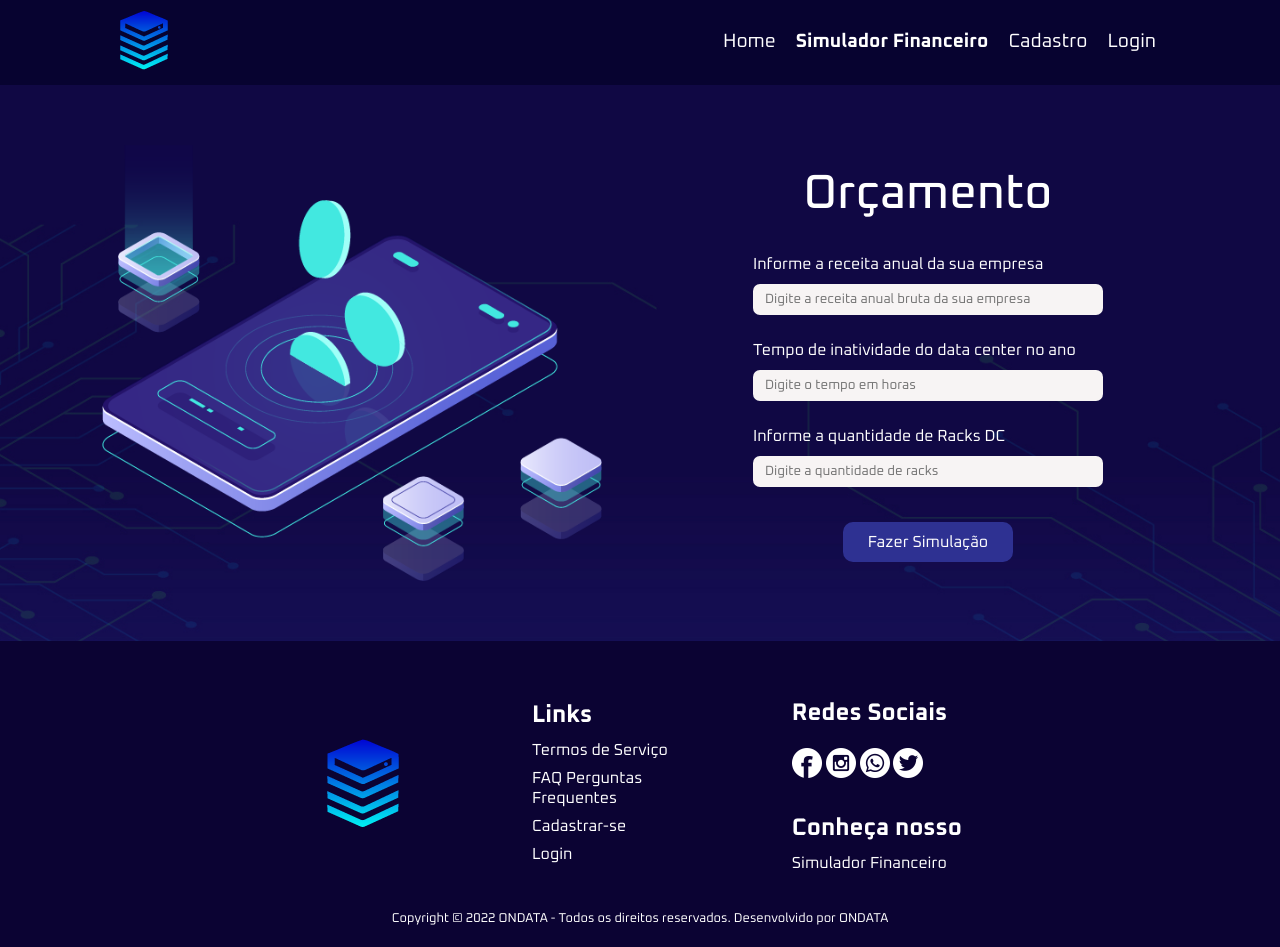
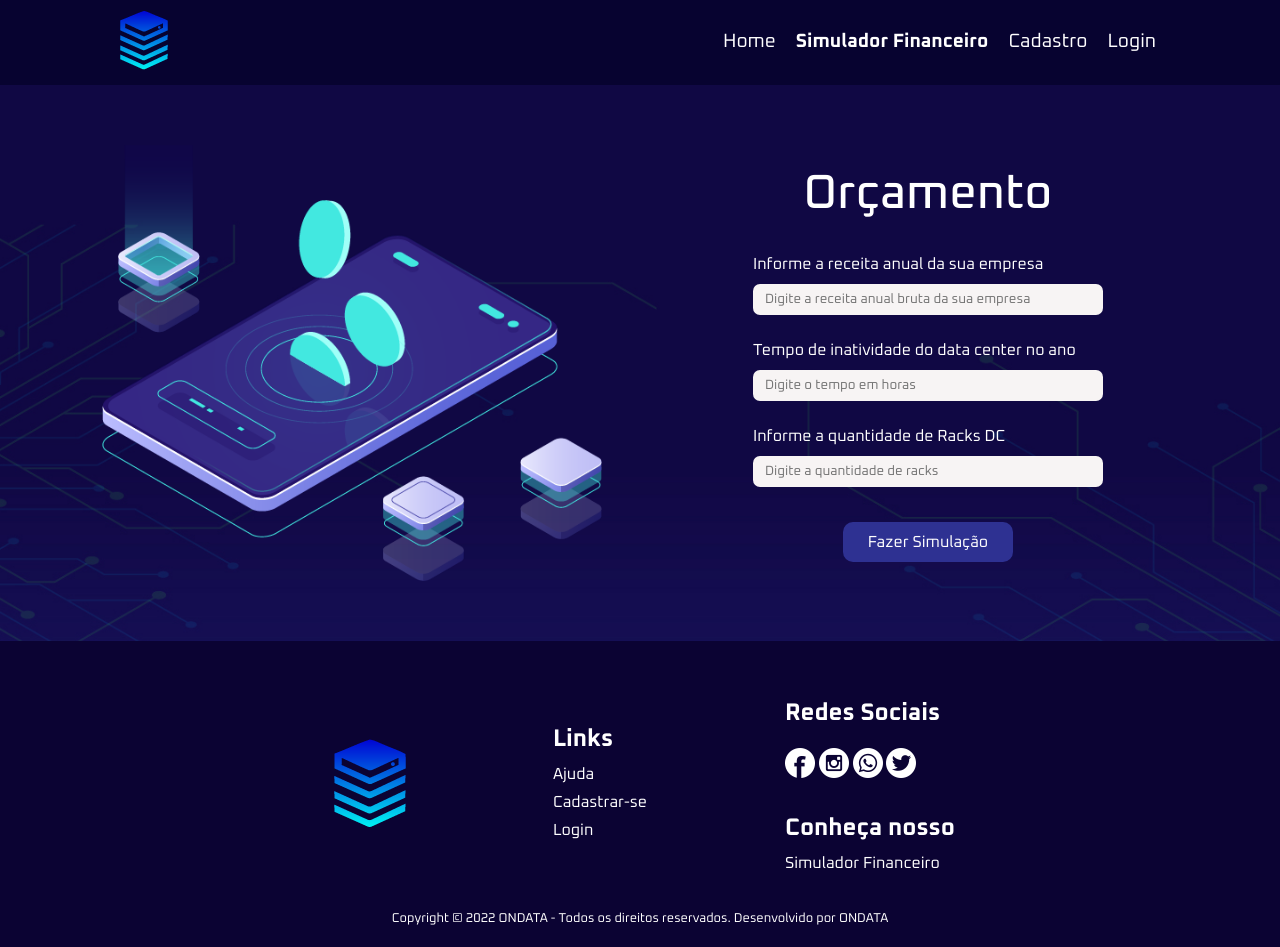
Before and after one commit to Alert-Center/Alert_Center, a website: page site/public/simulador financeiro.html in a window 1280 px wide. Drawn offline with Linux system fonts and the light colour scheme; a script that the page names is missing.

Commit message:
UPDATE-Remodelando o footer

```diff
--- a/site/public/simulador financeiro.html
+++ b/site/public/simulador financeiro.html
@@ -76,8 +76,7 @@
           <div class="links">
             <h2>Links</h2>
             <ul>
-              <li><a href="#">Termos de Serviço</a></li>
-              <li><a href="#">FAQ Perguntas<br> Frequentes</a></li>
+              <li><a href="#">Ajuda</a></li>
               <li><a href="cadastro.html">Cadastrar-se</a></li>
               <li><a href="login.html">Login</a></li>
             </ul>
```
